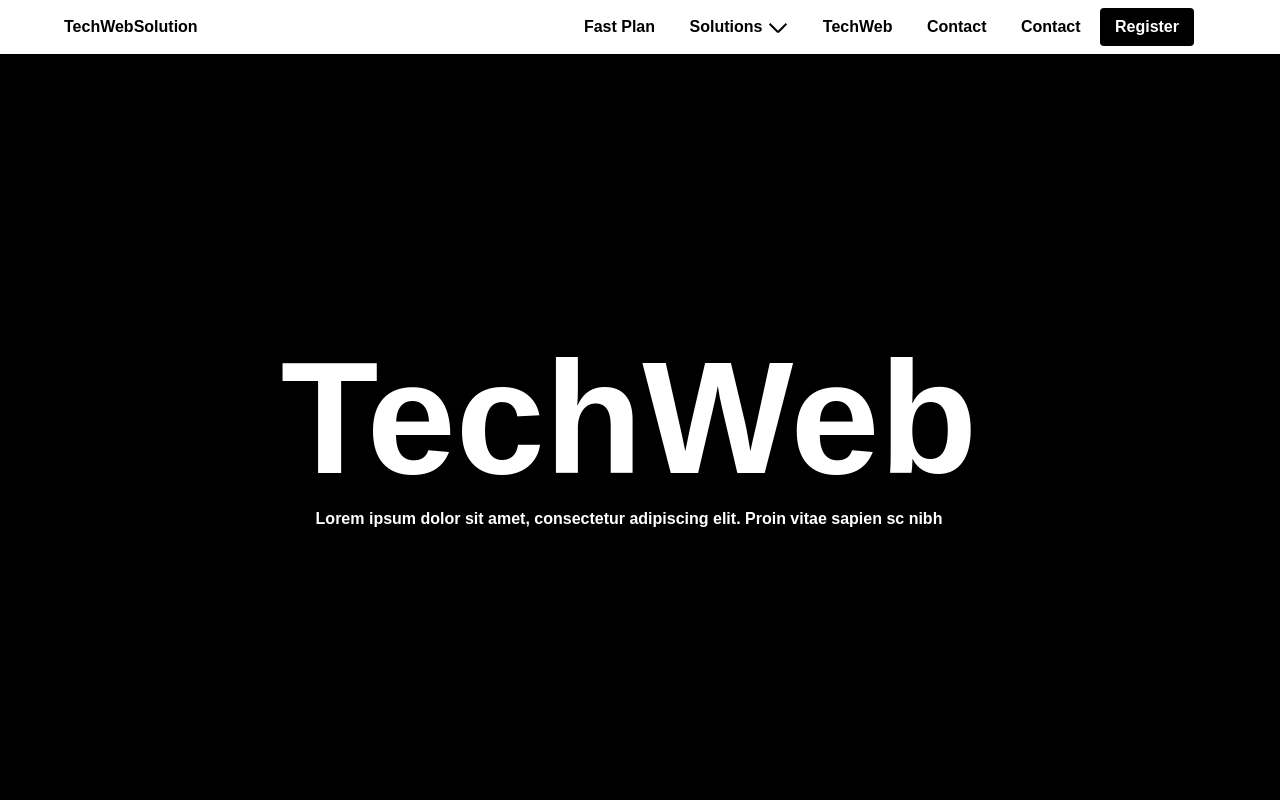
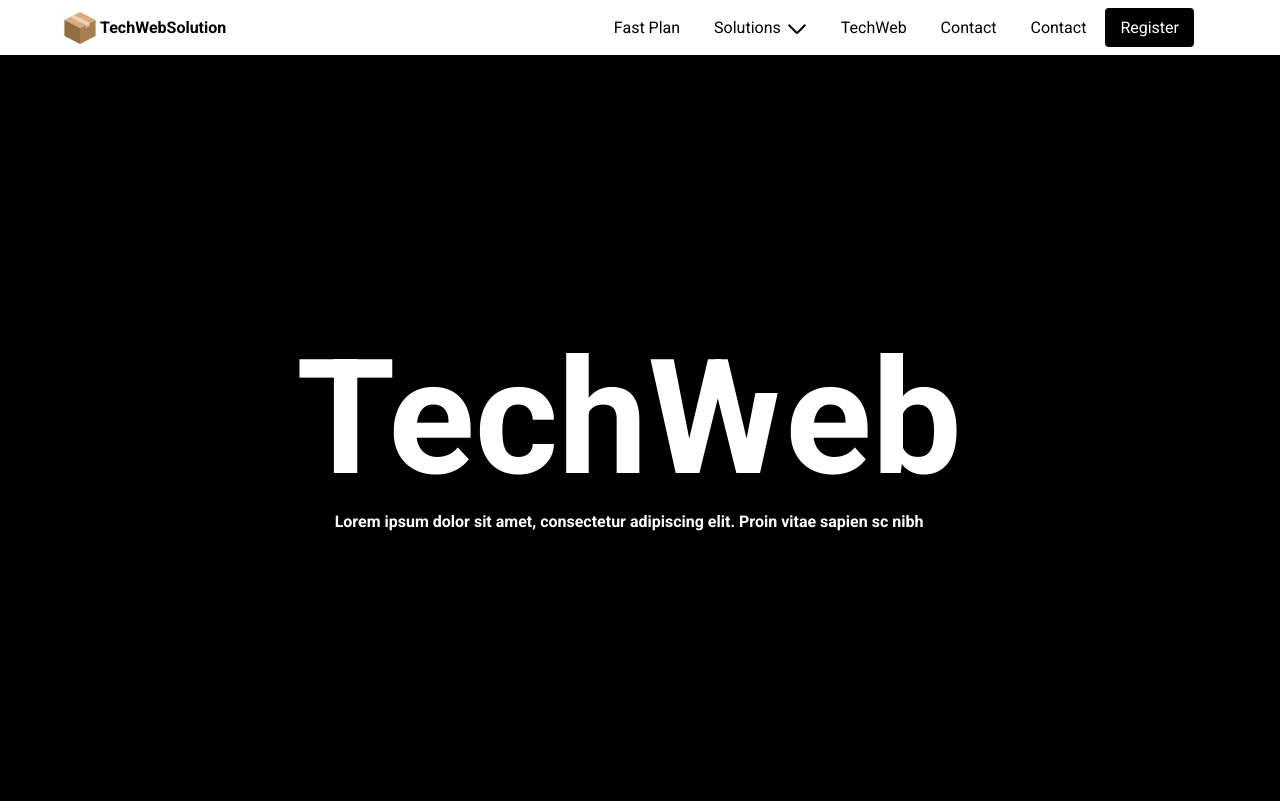
Before and after one commit to Th3You7/tech_, a plain HTML site: page index.html in a window 1280 px wide. Drawn offline with Linux system fonts and the light colour scheme.

Commit message:
adding font, vars

```diff
--- a/index.html
+++ b/index.html
@@ -10,7 +10,10 @@
     <!-- Start Header -->
     <header>
       <div class="container">
-        <div id="logo">TechWebSolution</div>
+        <div id="logo">
+          <img src="./assets/icons/box.png" />
+          <h4>TechWebSolution</h4>
+        </div>
         <nav>
           <ul class="nav-links">
             <li><a href="#">Fast Plan</a></li>
--- a/style.css
+++ b/style.css
@@ -1,3 +1,12 @@
+@import url("https://fonts.googleapis.com/css2?family=Roboto:ital,wght@0,100;0,300;0,400;0,500;0,700;0,900;1,100;1,300;1,400;1,500;1,700;1,900&display=swap");
+
+:root {
+  --textColor: #fff;
+  --bgColor: #000;
+  --bold: bold;
+  --bolder: bolder;
+}
+
 * {
   margin: 0;
   padding: 0;
@@ -5,8 +14,7 @@
 }
 
 body {
-  font-family: Arial, sans-serif;
-  font-weight: bold;
+  font-family: "Roboto", serif;
 }
 
 .container {
@@ -44,8 +52,8 @@ body {
 }
 
 header {
-  background-color: #fff;
-  color: #000;
+  background-color: var(--textColor);
+  color: var(--bgColor);
   padding: 8px 0;
 }
 
@@ -54,6 +62,12 @@ header {
   grid-column-end: span 3;
   display: flex;
   align-items: center;
+  gap: 4px;
+}
+
+#logo h5 {
+  font-weight: var(--bolder);
+  font-size: 24px;
 }
 
 nav {
@@ -82,7 +96,7 @@ nav {
 }
 
 .nav-links li a {
-  color: #000;
+  color: var(--bgColor);
   text-decoration: none;
   padding: 10px 15px;
   display: inline-block;
@@ -98,8 +112,8 @@ nav {
 }
 
 .nav-links li a#register-btn {
-  color: #fff;
-  background-color: #000;
+  color: var(--textColor);
+  background-color: var(--bgColor);
   border-radius: 4px;
 }
 
@@ -125,26 +139,37 @@ nav {
 .slider {
   width: 100%;
   height: calc(100vh - 54.5px);
-  background: #000;
+  background: var(--bgColor);
   display: flex;
   align-items: center;
   justify-content: center;
 }
 
 .h1 {
-  color: #fff;
+  color: var(--textColor);
   word-spacing: 3%;
   font-size: 160px;
+  font-weight: var(--bold);
+  grid-column-start: 3;
+  grid-column-end: span 8;
+  text-align: center;
+  position: relative;
+}
+
+.h1::after {
+  content: "";
+  width: 50px;
+  height: 50px;
+  background-color: var(--bgColor);
+  position: absolute;
+  top: 18px;
+  right: 27%;
+}
+
+.subheading {
+  color: var(--textColor);
   font-weight: bold;
   grid-column-start: 3;
   grid-column-end: span 8;
   text-align: center;
 }
-
-.subheading {
-  color: #fff;
-  font-weight: bold;
-  grid-column-start: 3;
-  grid-column-end: span 8;
-  text-align: center;
-}
```
Also changed, not shown: assets/icons/box.png (added).
